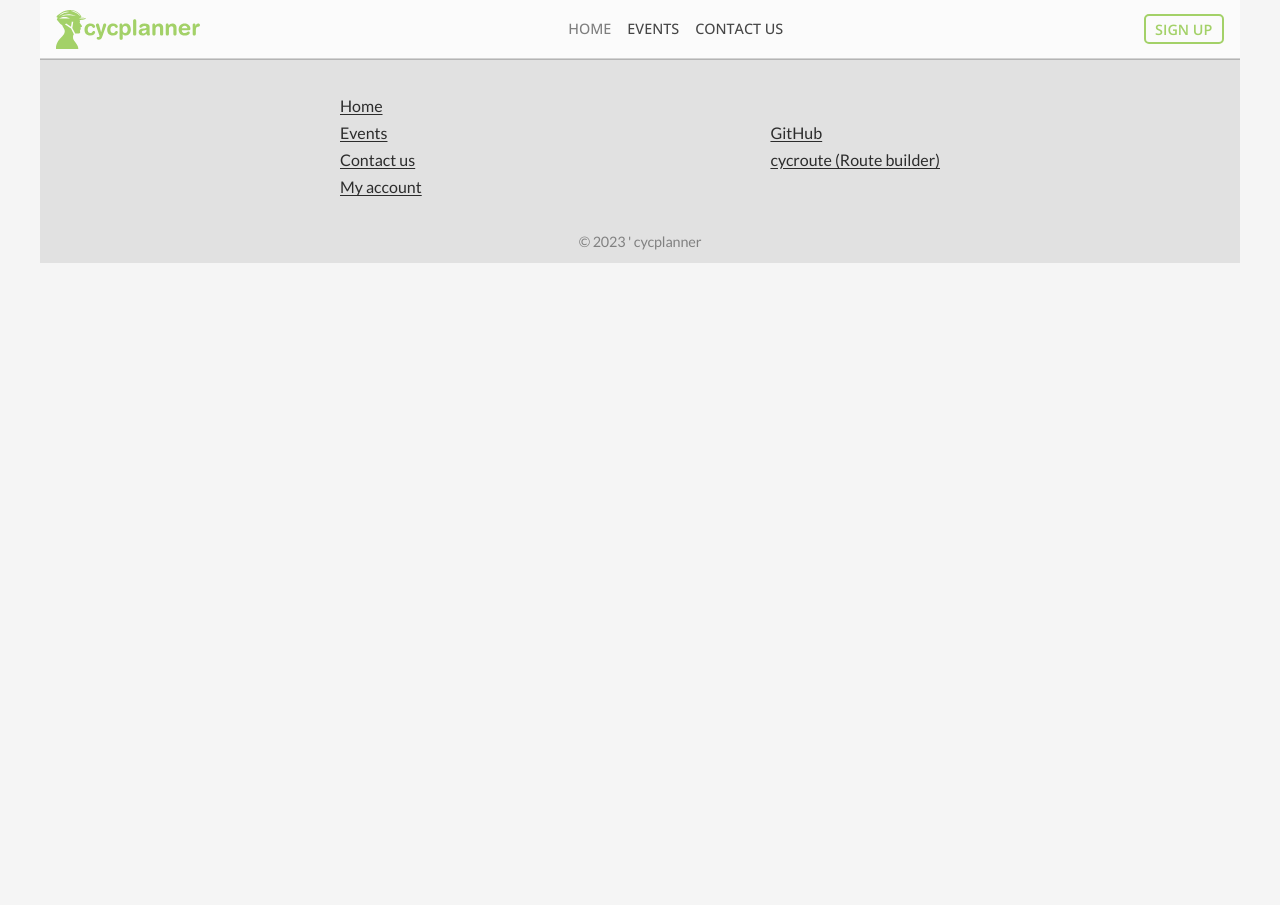
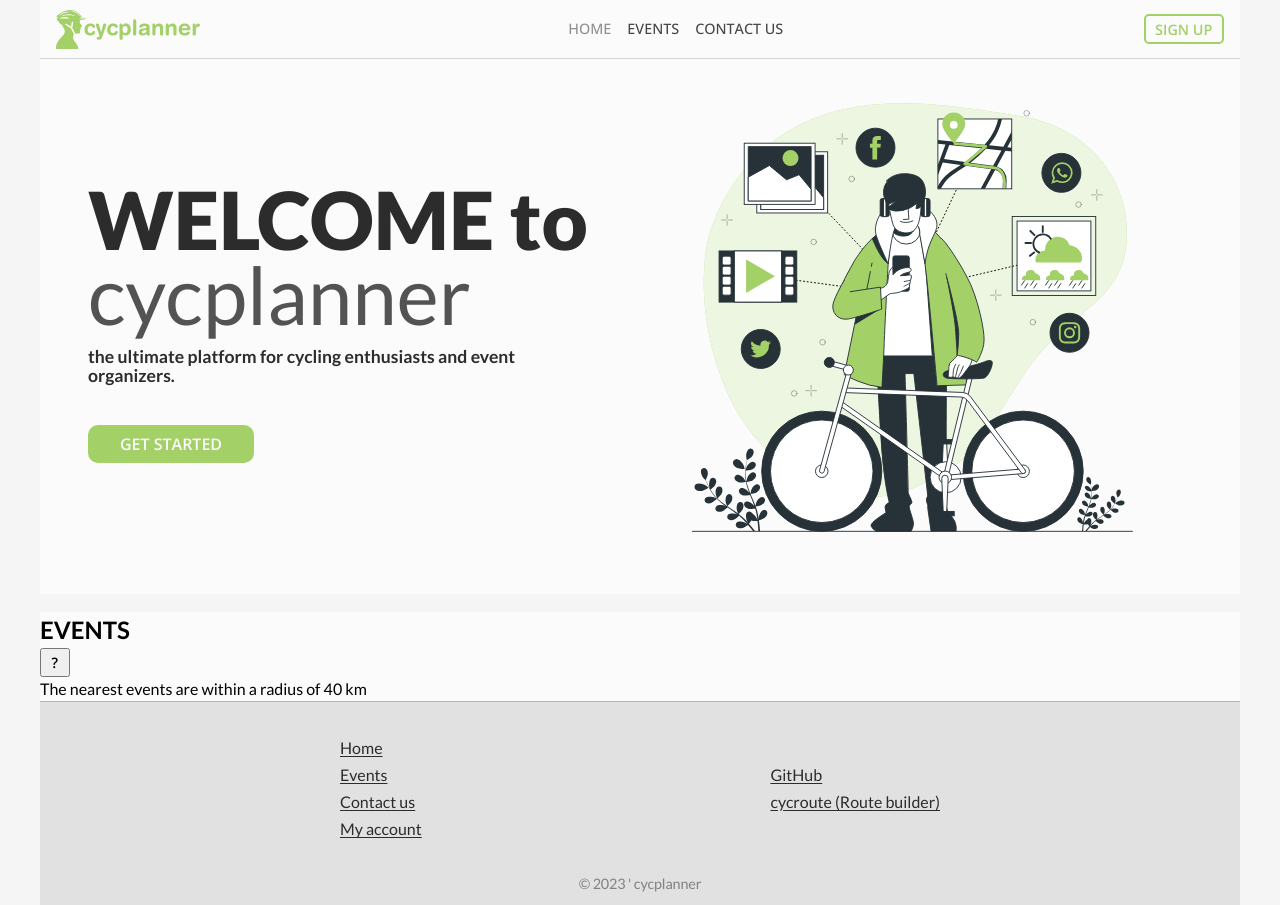
Before and after one commit to vladokuskov/cycplanner, a Next.js app: page / in a window 1280 px wide. Before the commit the page ends 800 px from the top, so only its background shows below. Built offline with nearby package versions, Linux system fonts and the light colour scheme.

Commit message:
updated home page and nav

```diff
--- a/next.config.js
+++ b/next.config.js
@@ -4,6 +4,15 @@ const nextConfig = {
   env: {
     BASE_URL: process.env.BASE_URL,
   },
+  webpack(config) {
+    config.module.rules.push({
+      test: /\.svg$/i,
+      issuer: /\.[jt]sx?$/,
+      use: ['@svgr/webpack'],
+    });
+
+    return config;
+  },
 };
 
 module.exports = nextConfig;
--- a/package.json
+++ b/package.json
@@ -23,6 +23,7 @@
     "typescript": "4.9.5"
   },
   "devDependencies": {
+    "@svgr/webpack": "^6.5.1",
     "sass": "^1.58.3"
   }
 }
--- a/src/modules/navbar/nav.tsx
+++ b/src/modules/navbar/nav.tsx
@@ -41,7 +41,7 @@ const Navbar = () => {
 
   const isSticky = () => {
     const scrollTop = window.scrollY;
-    const stickyClass = scrollTop >= 132 ? 'sticky' : '';
+    const stickyClass = scrollTop >= 60 ? 'sticky' : '';
     setSticky(stickyClass);
   };
 
@@ -59,7 +59,7 @@ const Navbar = () => {
                 : 'hamburger hamburger--3dy'
             }
             type="button"
-            title="Open Menu"
+            title={!isMenuOpen ? 'Open Menu' : 'Close Menu'}
             tabIndex={0}
             onClick={() => {
               setIsMenuOpen((prevIsMenuOpen) => !prevIsMenuOpen);
--- a/src/pages/index.tsx
+++ b/src/pages/index.tsx
@@ -1,4 +1,6 @@
 import Head from 'next/head';
+
+import Banner from '@/assets/home/home-banner.svg';
 
 export default function Home() {
   return (
@@ -6,7 +8,53 @@ export default function Home() {
       <Head>
         <title>cycplanner - Home</title>
       </Head>
-      <main className="home-wrapper"></main>
+      <main className="home-wrapper">
+        <div className="home-start-wrapper">
+          <div className="home-start-content-wrapper">
+            <h1 className="start-content-title">
+              <span>WELCOME to</span>
+              <br />
+              cycplanner
+            </h1>
+            <p className="start-content-description">
+              the ultimate platform for cycling enthusiasts and event
+              organizers.
+            </p>
+            <button
+              className="start-content-button get-started"
+              title="Get started"
+              aria-label="Get started"
+              tabIndex={0}
+            >
+              GET STARTED
+            </button>
+          </div>
+          <div className="home-start-banner-wrapper">
+            <Banner className="start-banner" />
+          </div>
+        </div>
+        <div className="page-separator" />
+        <div className="home-events-wrapper">
+          <div className="home-events-header">
+            <div className="home-events-title-wrapper">
+              <h2 className="home-events-title section-title">EVENTS</h2>
+              <div className="home-events-info-wrapper">
+                <button
+                  className="events-info-button"
+                  title="How it works?"
+                  aria-label="How it works?"
+                  tabIndex={0}
+                >
+                  ?
+                </button>
+                <p className="events-info-title">
+                  The nearest events are within a radius of 40 km
+                </p>
+              </div>
+            </div>
+          </div>
+        </div>
+      </main>
     </>
   );
 }
--- a/src/sass/abstracts/_variables.scss
+++ b/src/sass/abstracts/_variables.scss
@@ -1,4 +1,4 @@
-@import url('https://fonts.googleapis.com/css2?family=Lato:wght@300;400;700;900&family=Open+Sans:wght@400;500;600;700;800&display=swap');
+@import url('https://fonts.googleapis.com/css2?family=Lato:wght@300;400;700;900&family=Open+Sans:wght@300;400;500;600;700;800&display=swap');
 
 $primary-font: 'Lato', sans-serif;
 $secondary-font: 'Open Sans', sans-serif;
--- a/src/sass/base/_typography.scss
+++ b/src/sass/base/_typography.scss
@@ -55,7 +55,10 @@ li {
   text-decoration: underline;
   text-underline-offset: 0.1rem;
   font-weight: 500;
-  font-size: 1rem;
+  font-size: 0.9rem;
+  @include media($from: 'md') {
+    font-size: 1rem;
+  }
   @include on-hover {
     color: hover-color($footer-link, 30);
   }
@@ -83,6 +86,32 @@ li {
     color: hover-color($nav-link, 30);
   }
   &.active {
-    color: hover-color($nav-link, 30);
+    color: hover-color($nav-link, 40);
   }
 }
+
+.start-content-title {
+  color: $home-title;
+  font-weight: 500;
+  font-size: 3.5rem;
+  line-height: 93%;
+  @include media($from: 'xl') {
+    font-size: 5rem;
+  }
+  span {
+    color: $page-title;
+    font-weight: 800;
+  }
+}
+
+.start-content-description {
+  color: $page-title;
+  font-weight: 600;
+  font-size: 1rem;
+  line-height: 19px;
+  margin-top: 0.5rem;
+  @include media($from: 'md') {
+    max-width: 90%;
+    font-size: 1.1rem;
+  }
+}
--- a/src/sass/components/_buttons.scss
+++ b/src/sass/components/_buttons.scss
@@ -38,6 +38,28 @@ button {
   &:active {
     color: hover-color($login-btn, 10);
     border-color: hover-color($login-btn, 10);
+  }
+}
+
+.start-content-button {
+  font-weight: 600;
+  font-size: 0.9rem;
+  font-family: $secondary-font;
+  background-color: $app-accent;
+  color: $page-bg;
+  border: none;
+  border-radius: 10px;
+  padding: 0.5rem 2rem;
+  margin-top: 2rem;
+  margin-bottom: 0.5rem;
+  @include media($from: 'md') {
+    font-size: 1rem;
+  }
+  @include on-hover {
+    background-color: hover-color($app-accent, 5);
+  }
+  &:active {
+    background-color: hover-color($app-accent, 5);
   }
 }
 
--- a/src/sass/layout/_layout.scss
+++ b/src/sass/layout/_layout.scss
@@ -13,3 +13,9 @@
   justify-content: space-between;
   align-items: center;
 }
+
+.page-separator {
+  width: 100%;
+  height: 1.1rem;
+  background-color: $app-bg;
+}
--- a/src/sass/pages/_home.scss
+++ b/src/sass/pages/_home.scss
@@ -1,2 +1,28 @@
 @use '../abstracts' as *;
 @use '../themes' as *;
+
+.home-wrapper {
+  width: 100%;
+  .home-start-wrapper {
+    padding: 1rem 1rem;
+    @include flexCenter(row, 0);
+    justify-content: space-between;
+    @include media($from: 'md') {
+      padding: 1rem 3rem;
+    }
+    .home-start-content-wrapper {
+      @include flexCenter(column, 0.5rem);
+      align-items: flex-start;
+    }
+    .home-start-banner-wrapper {
+      display: none;
+      max-width: 35rem;
+      min-width: 26rem;
+      width: 100%;
+      @include media($from: 'md') {
+        display: block;
+        padding: 1rem 3rem;
+      }
+    }
+  }
+}
--- a/src/sass/themes/_theme-default.scss
+++ b/src/sass/themes/_theme-default.scss
@@ -4,6 +4,7 @@
 $app-accent: #a3d168;
 $app-bg: #f5f5f5;
 $page-bg: #fbfbfb;
+$page-title: #2c2c2c;
 
 //Navbar
 $nav-link: rgba(0, 0, 0, 0.72);
@@ -14,11 +15,14 @@ $menu-burger-button: #6a6a6a;
 $menu-label: #787878;
 $menu-link: #5e5e5e;
 
-//footer
+//Footer
 $footer-bg: #e1e1e1;
 $footer-border: #b4b4b4;
 $footer-link: #2c2c2c;
 $footer-copyright: #818181;
 
-//
+//Home
+$home-title: rgba(32, 32, 32, 0.77);
+
+//buttons
 $login-btn: #444444;
```
Also changed, not shown: src/assets/home/home-banner.svg (added), 1 other file (tests, documents, lock files or other folders).
